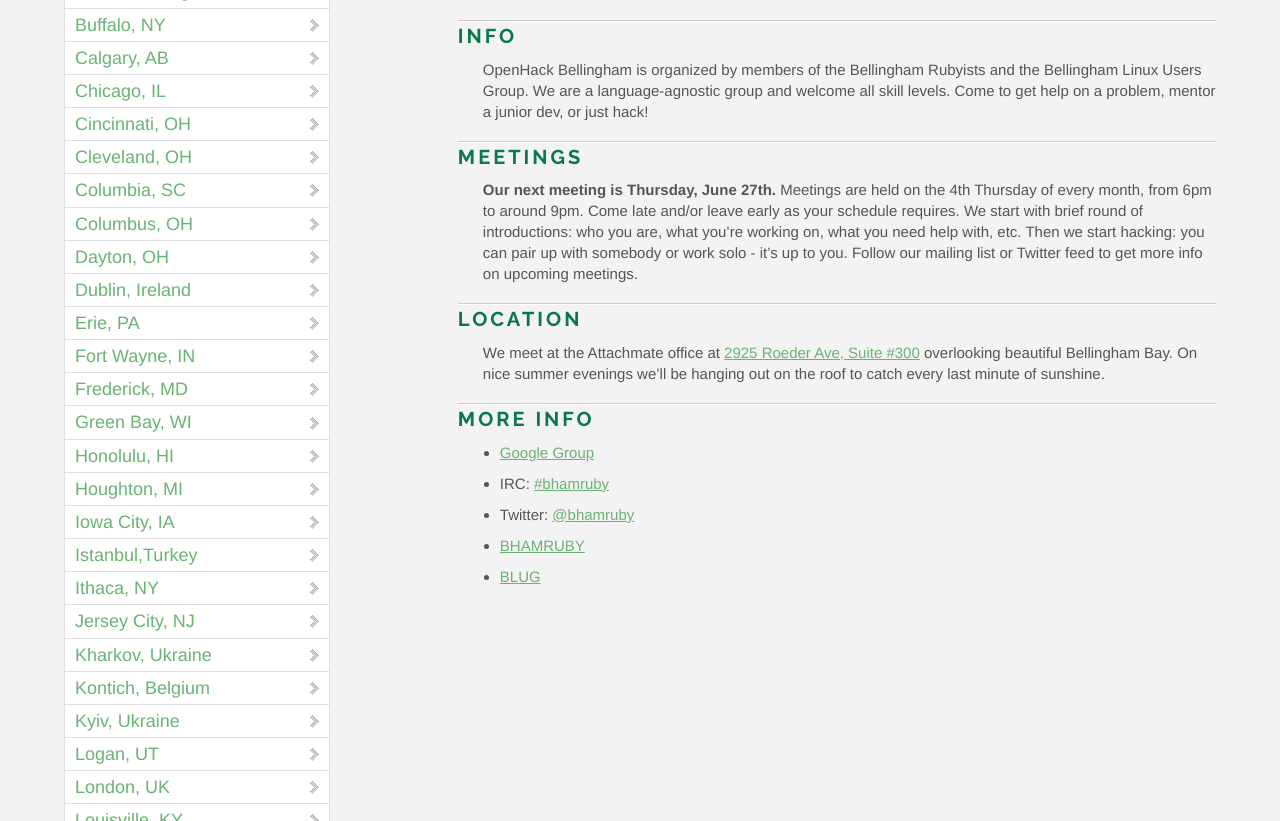
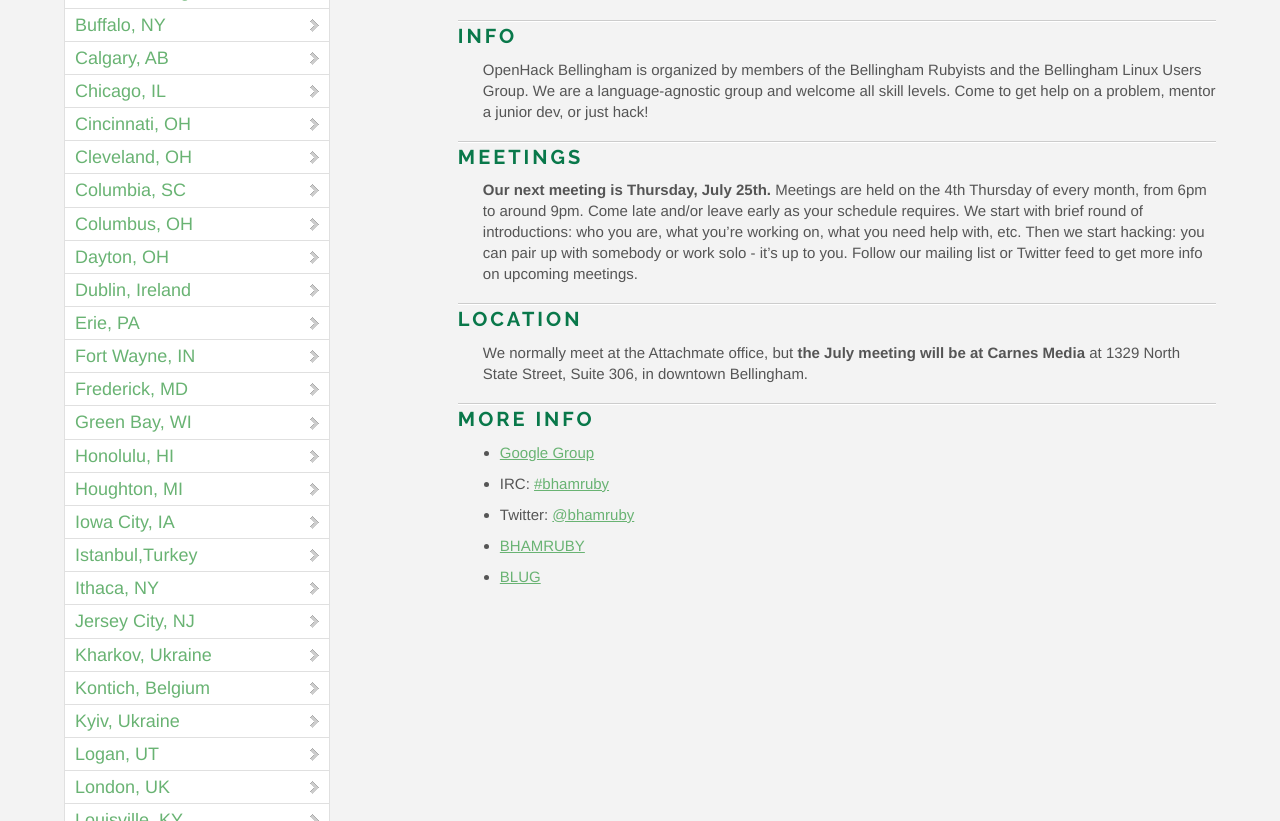
Before and after one commit to OpenHack/openhack.github.com, a Jekyll site: the page built from bellingham/index.markdown, in a window 1280 px wide and 900 px high, scrolled down 626 px, cut to the strip 79-900 px from the top of the window. Built offline with Jekyll 4.4.1, drawn with Linux system fonts in a browser that asks for light colours; nearby versions of some CDN libraries; Markdown is read by kramdown in place of the engine named in the settings; comment, search, counter and statistics services are not loaded.

Commit message:
added July meeting

```diff
--- a/bellingham/index.markdown
+++ b/bellingham/index.markdown
@@ -13,11 +13,14 @@ OpenHack Bellingham is organized by members of the Bellingham Rubyists and the B
 
 ### Meetings
 
-**Our next meeting is Thursday, June 27th.**  Meetings are held on the 4th Thursday of every month, from 6pm to around 9pm.  Come late and/or leave early as your schedule requires.  We start with brief round of introductions: who you are, what you're working on, what you need help with, etc.  Then we start hacking: you can pair up with somebody or work solo - it’s up to you.  Follow our mailing list or Twitter feed to get more info on upcoming meetings.
+**Our next meeting is Thursday, July 25th.**  Meetings are held on the 4th Thursday of every month, from 6pm to around 9pm.  Come late and/or leave early as your schedule requires.  We start with brief round of introductions: who you are, what you're working on, what you need help with, etc.  Then we start hacking: you can pair up with somebody or work solo - it’s up to you.  Follow our mailing list or Twitter feed to get more info on upcoming meetings.
 
 ### Location
 
-We meet at the Attachmate office at [2925 Roeder Ave, Suite #300](http://goo.gl/maps/r6y0Y) overlooking beautiful Bellingham Bay. On nice summer evenings we'll be hanging out on the roof to catch every last minute of sunshine.
+We normally meet at the Attachmate office, but **the July meeting will be at Carnes Media** at 1329 North State Street, Suite 306, in downtown Bellingham.
+
+<!-- We meet at the Attachmate office at [2925 Roeder Ave, Suite #300](http://goo.gl/maps/r6y0Y) overlooking beautiful Bellingham Bay. On nice summer evenings we'll be hanging out on the roof to catch every last minute of sunshine. -->
+
 
 ### More Info
 
```
